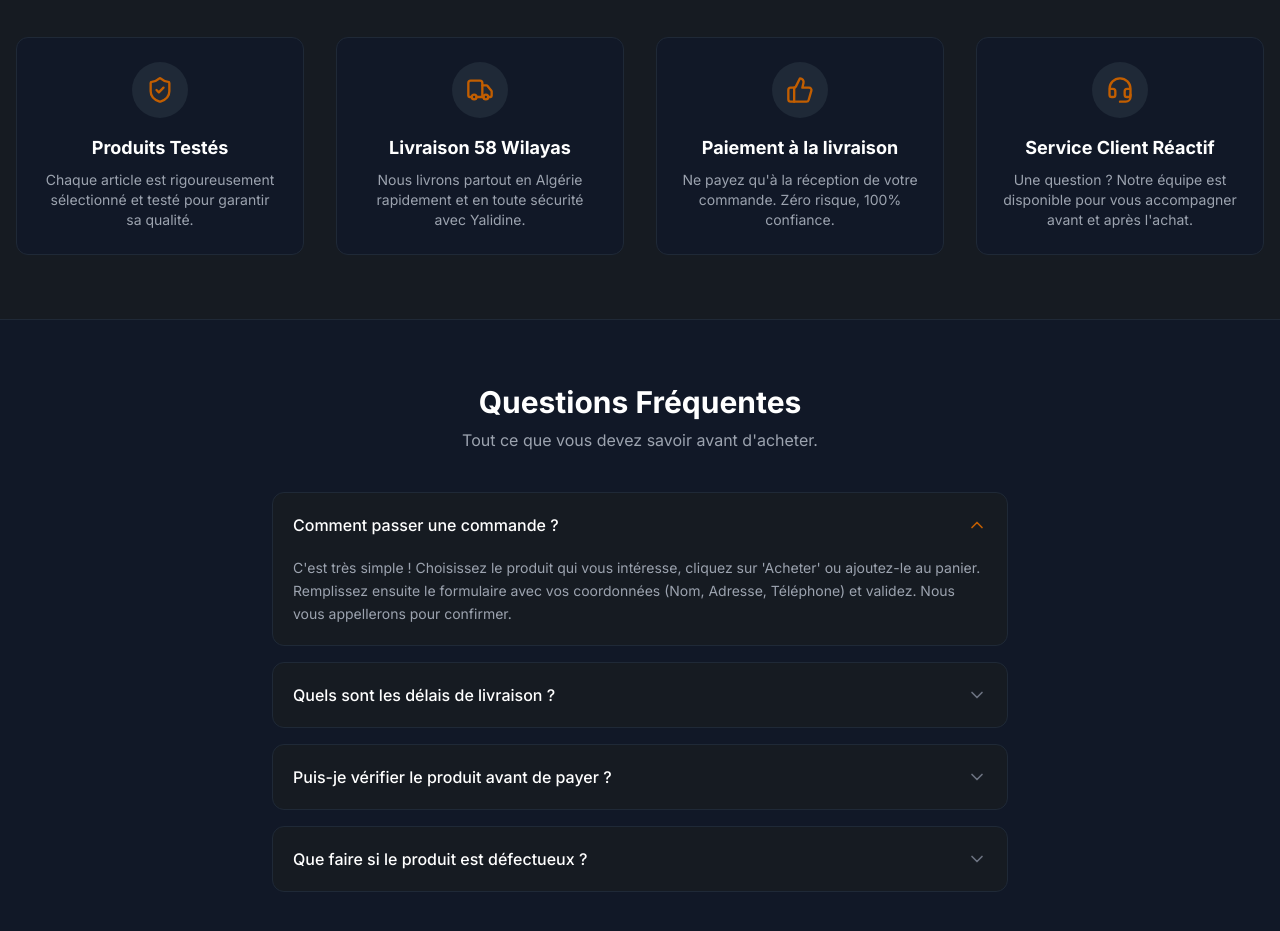
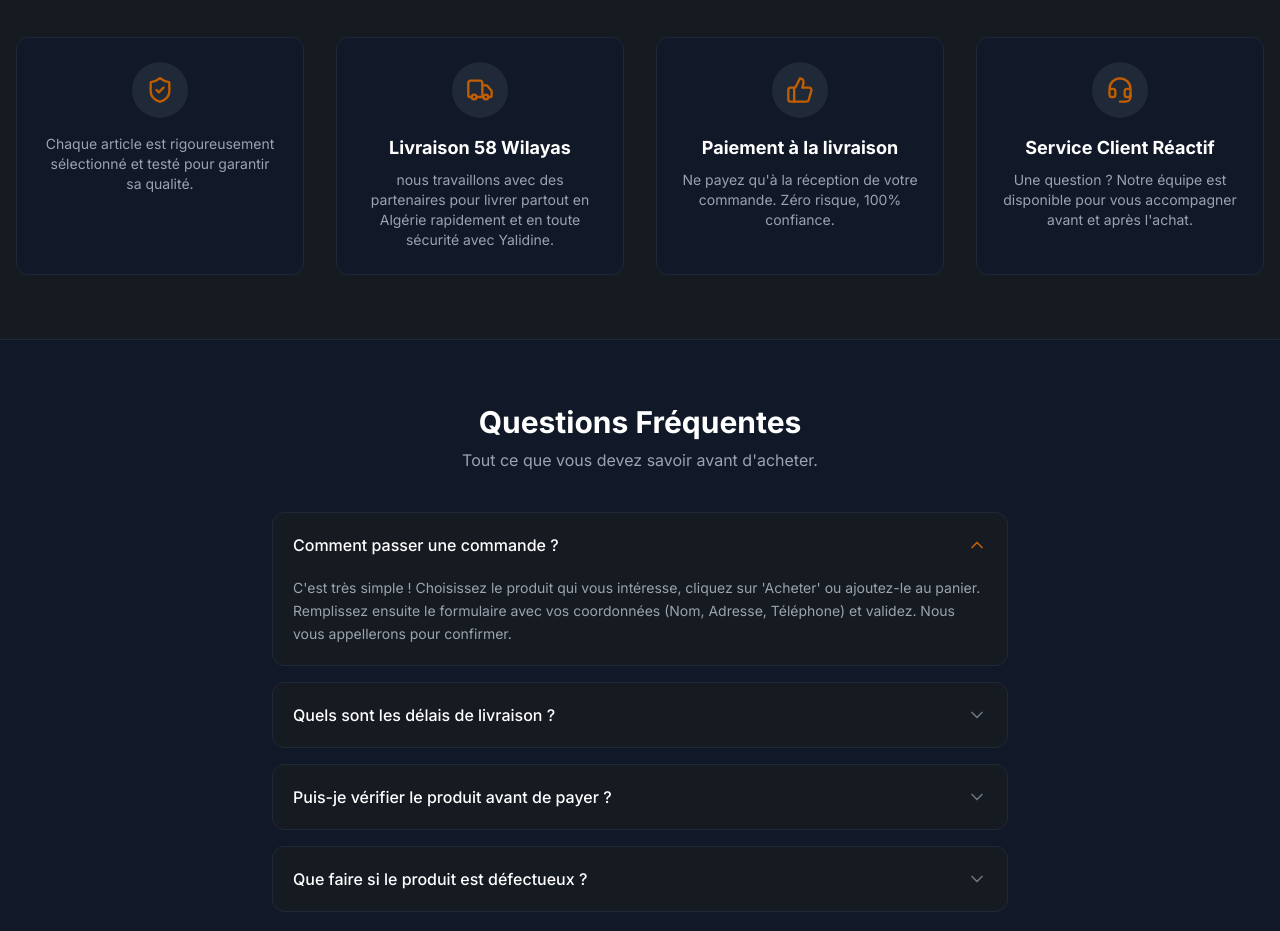
Before and after one commit to farouk24967/season-deals---informatique, a React (Vite) app: page / in a window 1280 px wide. Shown: the part 2580-3511 px from the top of the page. Built offline with nearby package versions, Linux system fonts and the light colour scheme.

Commit message:
Update WhyUs.tsx

```diff
--- a/components/WhyUs.tsx
+++ b/components/WhyUs.tsx
@@ -16,7 +16,7 @@ const WhyUs: React.FC = () => {
                 <div className="h-14 w-14 bg-gray-800 rounded-full flex items-center justify-center mx-auto mb-4 group-hover:bg-brand-orange/20 transition-colors">
                     <ShieldCheck className="text-brand-orange" size={28} />
                 </div>
-                <h3 className="text-white font-bold text-lg mb-2">Produits Testés</h3>
+                <h3 className="text-white font-bold text-lg mb-2"></h3>
                 <p className="text-gray-400 text-sm">Chaque article est rigoureusement sélectionné et testé pour garantir sa qualité.</p>
             </div>
 
@@ -26,7 +26,7 @@ const WhyUs: React.FC = () => {
                     <Truck className="text-brand-orange" size={28} />
                 </div>
                 <h3 className="text-white font-bold text-lg mb-2">Livraison 58 Wilayas</h3>
-                <p className="text-gray-400 text-sm">Nous livrons partout en Algérie rapidement et en toute sécurité avec Yalidine.</p>
+                <p className="text-gray-400 text-sm">nous travaillons avec des partenaires pour livrer partout en Algérie rapidement et en toute sécurité avec Yalidine.</p>
             </div>
 
             {/* Feature 3 */}
```
